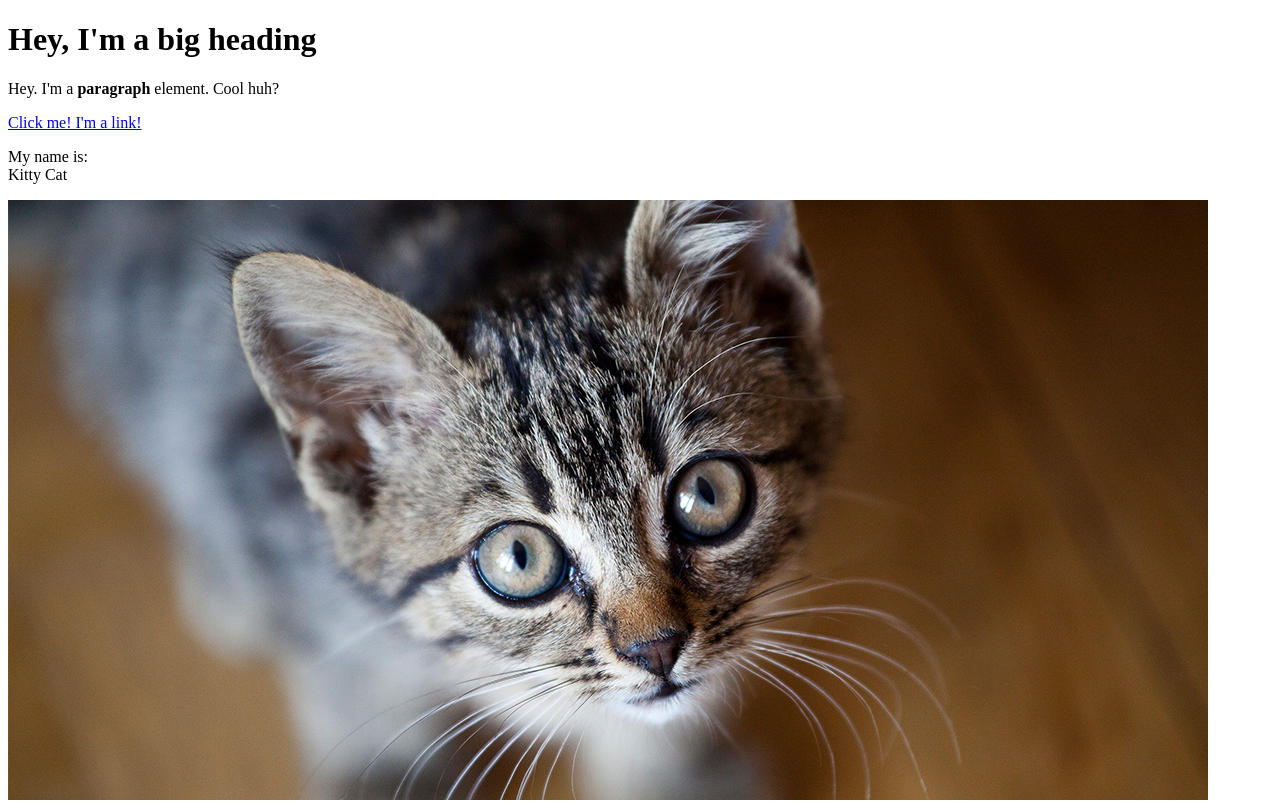
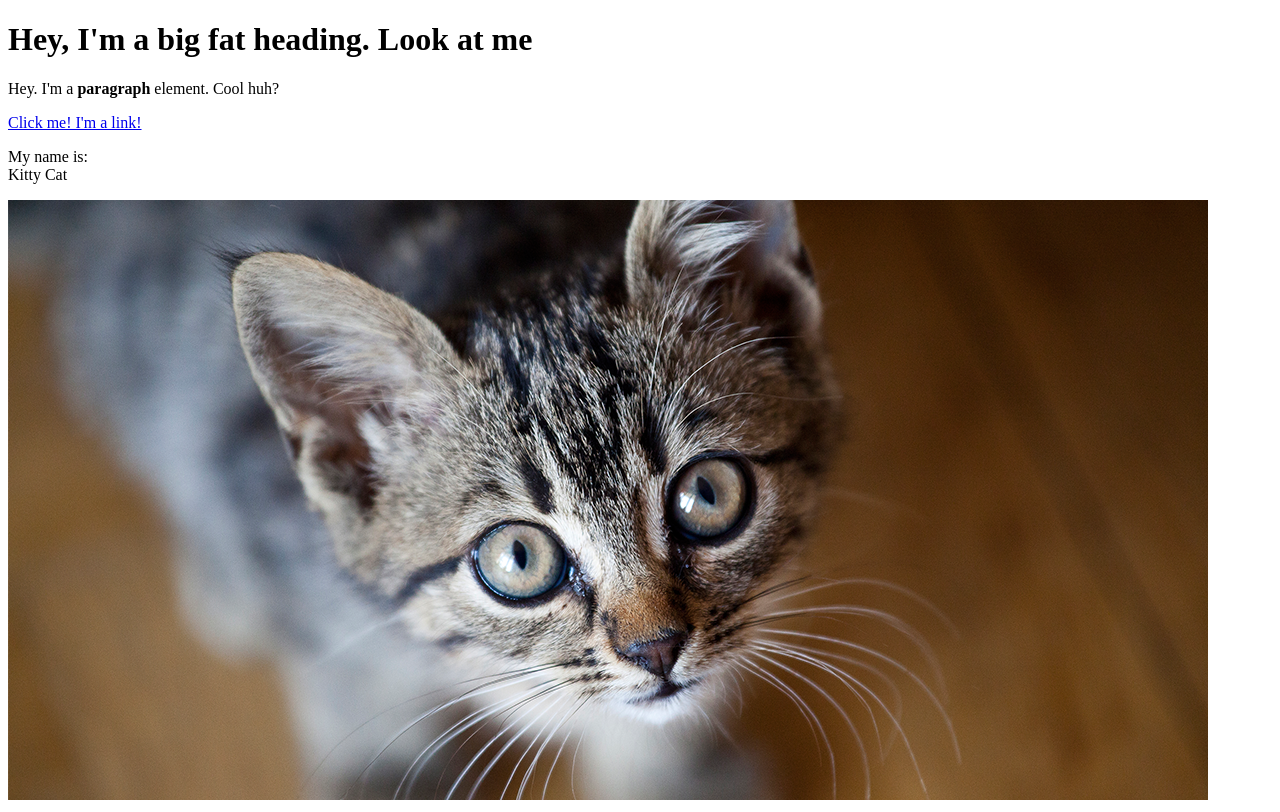
Before and after one commit to godwinz98/cartoon-hero, a plain HTML site: page test.html in a window 1280 px wide. Drawn offline with Linux system fonts and the light colour scheme.

Commit message:
Aded fat to the heading

```diff
--- a/test.html
+++ b/test.html
@@ -4,7 +4,7 @@
 	<title>Test page</title>
 </head>
 <body>
-	<h1>Hey, I'm a big heading</h1>
+	<h1>Hey, I'm a big fat heading. Look at me</h1>
 	<p>Hey. I'm a <b>paragraph</b> element. Cool huh?</p>
 	<a href="https://google.com" target="_blank" title="Let's go to Google">Click me! I'm a link!</a>
 	<p>My name is:<br>
```
